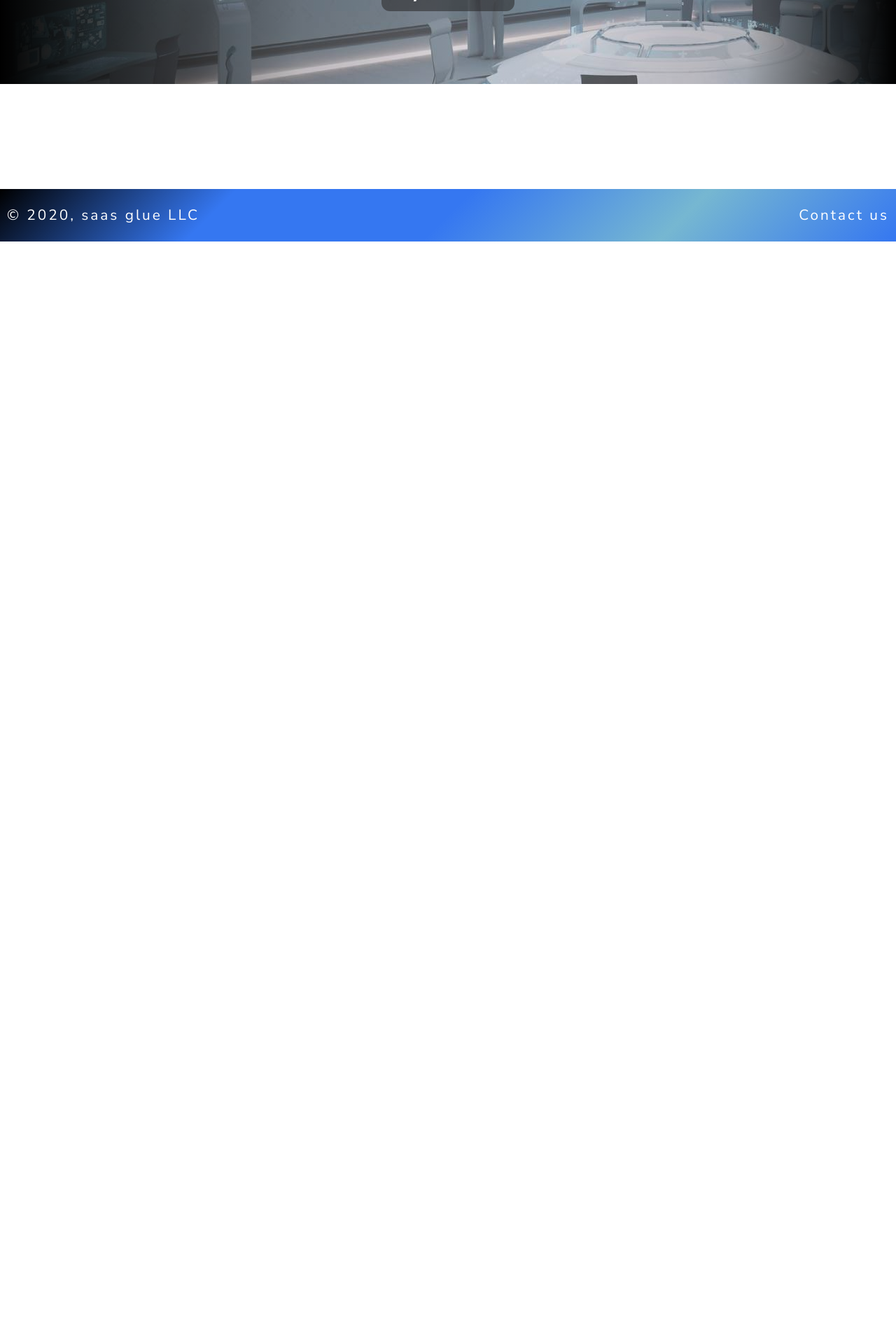
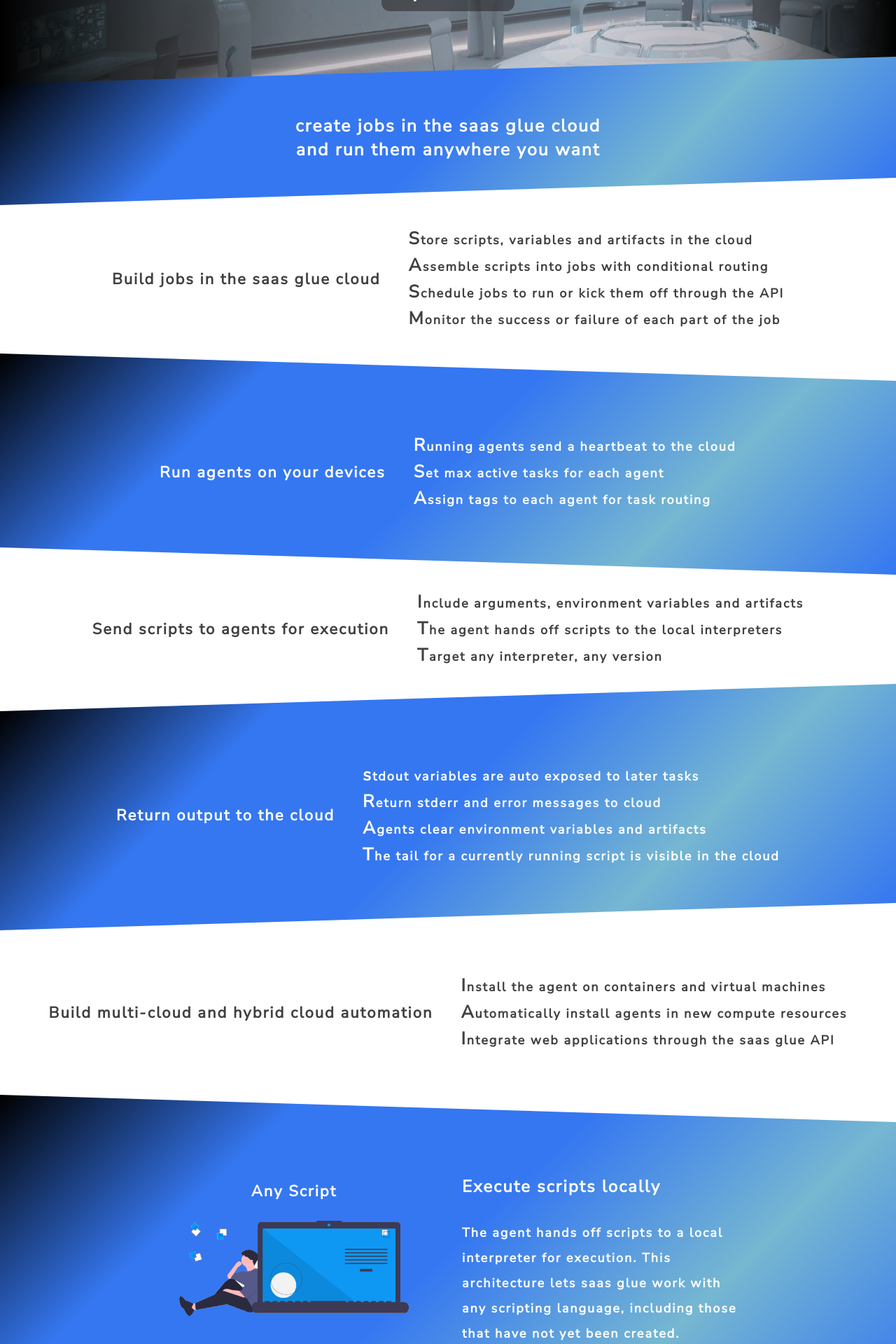
Before and after one commit to saasglue/sg-marketing, a Vue app: page /how in a window 1280 px wide. Shown: the part 480-2400 px from the top of the page at 70% size. Before the commit the page ends 825 px from the top, so only its background shows below. Built offline with nearby package versions, Linux system fonts and the light colour scheme.

Commit message:
new snazzy

```diff
--- a/src/App.vue
+++ b/src/App.vue
@@ -163,6 +163,7 @@
   }
   .blurb-item {
     font-size: calc(12px + 1vw);
+    margin-bottom: 15px;
   }
   .promo-video {
 
@@ -177,11 +178,11 @@
     margin-left: 10px;
     margin-right: 10px;
   }
-  .blurb-item {
-    margin-bottom: 15px;
-  }
   .spaced-skew {
 
+  }
+  .blurb-list-item {
+    font-size: 10px;
   }
 }
 
@@ -220,6 +221,9 @@
   }
   .spaced-skew {
     margin-top: calc(60px + 4vw);
+  }
+  .blurb-list-item {
+    font-size: 18px;
   }
 }
 
@@ -354,6 +358,10 @@
   font-size: 20px;
 }
 
+.white {
+  color: white;
+}
+
 .main-nav-link {
   margin-left: 12px;
   margin-right: 12px;
@@ -433,6 +441,22 @@
   display: flex;
 }
 
+.blurb-list {
+  display: flex;
+  flex-direction: column;
+  align-items: flex-start;
+  font-size: 16px;
+}
+
+.blurb-list-item {
+  text-align: left;
+}
+
+.blurb-list div::first-letter {
+  font-size: calc(12px + 1vw);
+}
+
+
 .promo-video {
   border-radius: 5px;
 }
@@ -442,6 +466,8 @@
   display: flex;
   justify-content: center;
   font-size: 30px;
+  margin-left: 10px;
+  margin-right: 10px;
 }
 
 .blurb-image {
--- a/src/router.ts
+++ b/src/router.ts
@@ -1,6 +1,7 @@
 import Vue from 'vue';
 import Router from 'vue-router';
 import Home from './views/Home.vue';
+import HowItWorks from './views/HowItWorks.vue';
 
 Vue.use(Router);
 
@@ -14,6 +15,11 @@
       component: Home
     },
     {
+      path: '/how',
+      name: 'how',
+      component: HowItWorks
+    },
+    {
       path: '/about',
       name: 'about',
       // route level code-splitting
--- a/src/views/Home.vue
+++ b/src/views/Home.vue
@@ -9,7 +9,7 @@
     </div>
 
 
-    <div class="blurb-outer-container">
+    <div class="blurb-outer-container" style="margin-top: 75px;">
       <div class="blurb-container">
         <div class="blurb-spacer"> </div>
         <div class="blurb-item">
@@ -26,12 +26,13 @@
     </div>
 
 
-    <div class="skew-background skew-background-up spaced-skew" style="min-height: 350px;">
-      <div class="skew-content-up">
+    <div class="skew-background skew-background-down spaced-skew" style="min-height: 350px;">
+      <div class="skew-content-down">
         <div class="blurb-title">
           <p>Get started in as little as 5 minutes</p>
         </div>
         <div class="blurb-outer-container">
+          <div class="blurb-spacer"> </div>
           <div class="blurb-container">
             <div class="blurb-item">
               <img class="blurb-image" src="GetStartedDude.png" width="400px">
@@ -47,16 +48,17 @@
                 Provide a name and contact information and you’re ready to go.
               </div>
             </div>
-            <div class="blurb-spacer"> </div>
           </div>
         </div>
       </div>
     </div>
 
 
-    <div class="blurb-outer-container">
+    <div class="blurb-outer-container" style="margin-top: 75px;">
       <div class="blurb-container">
-        <div class="blurb-spacer"> </div>
+        <div class="blurb-item">
+          <img class="blurb-image" src="InstallAgentDude.png" width="400px">
+        </div>
         <div class="blurb-item">
           <div class="step-instructions">
             <img src="2BlueCircle.png">
@@ -70,17 +72,16 @@
             </div>
           </div>
         </div>
-        <div class="blurb-item">
-          <img class="blurb-image" src="InstallAgentDude.png" width="400px">
-        </div>
+        <div class="blurb-spacer"> </div>
       </div>
     </div>
 
 
-    <div class="skew-background skew-background-down" style="min-height: 350px;">
-      <div class="skew-content-down">
+    <div class="skew-background skew-background-up" style="min-height: 350px;">
+      <div class="skew-content-up">
         <div class="blurb-outer-container">
           <div class="blurb-container">
+            <div class="blurb-spacer"> </div>
             <div class="blurb-item">
               <img class="blurb-image" src="CreateScriptChick.png" width="400px">
             </div>
@@ -95,7 +96,6 @@
                 Upload a script or create one in saas glue.  Use any language you want.
               </div>
             </div>
-            <div class="blurb-spacer"> </div>
           </div>
         </div>
       </div>
@@ -104,7 +104,9 @@
 
     <div class="blurb-outer-container" style="margin-top: calc(40px + 2vw);">
       <div class="blurb-container">
-        <div class="blurb-spacer"> </div>
+        <div class="blurb-item">
+          <img class="blurb-image" src="RunScriptChick.png" width="400px">
+        </div>
         <div class="blurb-item">
           <div class="step-instructions">
             <img src="4GreenCircle.png">
@@ -118,17 +120,16 @@
             </div>
           </div>
         </div>
-        <div class="blurb-item">
-          <img class="blurb-image" src="RunScriptChick.png" width="400px">
-        </div>
+        <div class="blurb-spacer"> </div>
       </div>
     </div>
 
 
-    <div class="skew-background skew-background-up" style="min-height: 350px;">
-      <div class="skew-content-up">
+    <div class="skew-background skew-background-down" style="min-height: 350px;">
+      <div class="skew-content-down">
         <div class="blurb-outer-container">
           <div class="blurb-container">
+            <div class="blurb-spacer"> </div>
             <div class="blurb-item">
               <img class="blurb-image" src="BuildAJobDude.png" width="400px">
             </div>
@@ -144,11 +145,12 @@
                 Set it to run automatically or trigger it through the API.
               </div>
             </div>
-            <div class="blurb-spacer"> </div>
+
           </div>
         </div>
       </div>
     </div>
+
   </div>
 </template>
 
--- /dev/null
+++ b/src/views/HowItWorks.vue
@@ -0,0 +1,130 @@
+<template>
+  <div>
+    <div class="skew-background skew-background-up" style="min-height: 110px;">
+      <div class="skew-content-up">
+        create jobs in the saas glue cloud
+        <br>
+        and run them anywhere you want
+      </div>
+    </div>
+
+
+    <div class="blurb-outer-container">
+      <div class="blurb-container">
+        <div class="blurb-item">
+          Build jobs in the saas glue cloud
+        </div>
+        <div class="blurb-item blurb-list">
+          <div class="blurb-list-item">Store scripts, variables and artifacts in the cloud</div>
+          <div class="blurb-list-item">Assemble scripts into jobs with conditional routing</div>
+          <div class="blurb-list-item">Schedule jobs to run or kick them off through the API</div>
+          <div class="blurb-list-item">Monitor the success or failure of each part of the job</div>
+        </div>
+      </div>
+    </div>
+
+    <div class="skew-background skew-background-down" style="padding-bottom: 40px;">
+      <div class="skew-content-down">
+        <div class="blurb-outer-container">
+          <div class="blurb-container">
+            <div class="blurb-item white">
+              Run agents on your devices
+            </div>
+            <div class="blurb-item blurb-list">
+              <div class="blurb-list-item white">Running agents send a heartbeat to the cloud </div>
+              <div class="blurb-list-item white">Set max active tasks for each agent</div>
+              <div class="blurb-list-item white">Assign tags to each agent for task routing</div>
+            </div>
+          </div>
+        </div>
+      </div>
+    </div>
+
+    <div class="blurb-outer-container" style="margin-top: 60px; margin-bottom: 60px;">
+      <div class="blurb-container">
+        <div class="blurb-item">
+          Send scripts to agents for execution
+        </div>
+        <div class="blurb-item blurb-list">
+          <div class="blurb-list-item">Include arguments, environment variables and artifacts</div>
+          <div class="blurb-list-item">The agent hands off scripts to the local interpreters</div>
+          <div class="blurb-list-item">Target any interpreter, any version</div>
+        </div>
+      </div>
+    </div>
+
+    <div class="skew-background skew-background-up" style="min-height: 250px;">
+      <div class="skew-content-up">
+        <div class="blurb-outer-container">
+          <div class="blurb-container">
+            <div class="blurb-item white">
+              Return output to the cloud
+            </div>
+            <div class="blurb-item blurb-list">
+              <div class="blurb-list-item white">stdout variables are auto exposed to later tasks</div>
+              <div class="blurb-list-item white">Return stderr and error messages to cloud</div>
+              <div class="blurb-list-item white">Agents clear environment variables and artifacts</div>
+              <div class="blurb-list-item white">The tail for a currently running script is visible in the cloud</div>
+            </div>
+          </div>
+        </div>
+      </div>
+    </div>
+
+    <div class="blurb-outer-container" style="margin-top: 60px; margin-bottom: 60px;">
+      <div class="blurb-container">
+        <div class="blurb-item">
+          Build multi-cloud and hybrid cloud automation
+        </div>
+        <div class="blurb-item blurb-list">
+          <div class="blurb-list-item">Install the agent on containers and virtual machines</div>
+          <div class="blurb-list-item">Automatically install agents in new compute resources</div>
+          <div class="blurb-list-item">Integrate web applications through the saas glue API</div>
+        </div>
+      </div>
+    </div>
+
+
+    <div class="skew-background skew-background-down" style="min-height: 350px;">
+      <div class="skew-content-down">
+        <div class="blurb-outer-container">
+          <div class="blurb-container white">
+            <div class="blurb-item">
+              Any Script
+              <div>
+                <img class="blurb-image" src="ThinkingDude.png" width="400px">
+              </div>
+            </div>
+            <div class="blurb-item">
+              <div class="step-instructions">
+                <div style="font-size: 24px;">
+                  Execute scripts locally
+                </div>
+              </div>
+              <div class="step-text-bottom">
+                <div style="width: 400px;">
+                  <div class="blurb-list-item white">The agent hands off scripts to a local interpreter for execution.  This architecture lets saas glue work with any scripting language, including those that have not yet been created. </div>
+                </div>
+              </div>
+            </div>
+
+          </div>
+        </div>
+      </div>
+    </div>
+
+
+  </div>
+</template>
+
+<script lang="ts">
+import { Component, Prop, Vue } from 'vue-property-decorator';
+
+@Component
+export default class HowItWorks extends Vue {
+}
+</script>
+
+<style scoped>
+
+</style>
```
Also changed, not shown: public/ThinkingDude.png (added).
